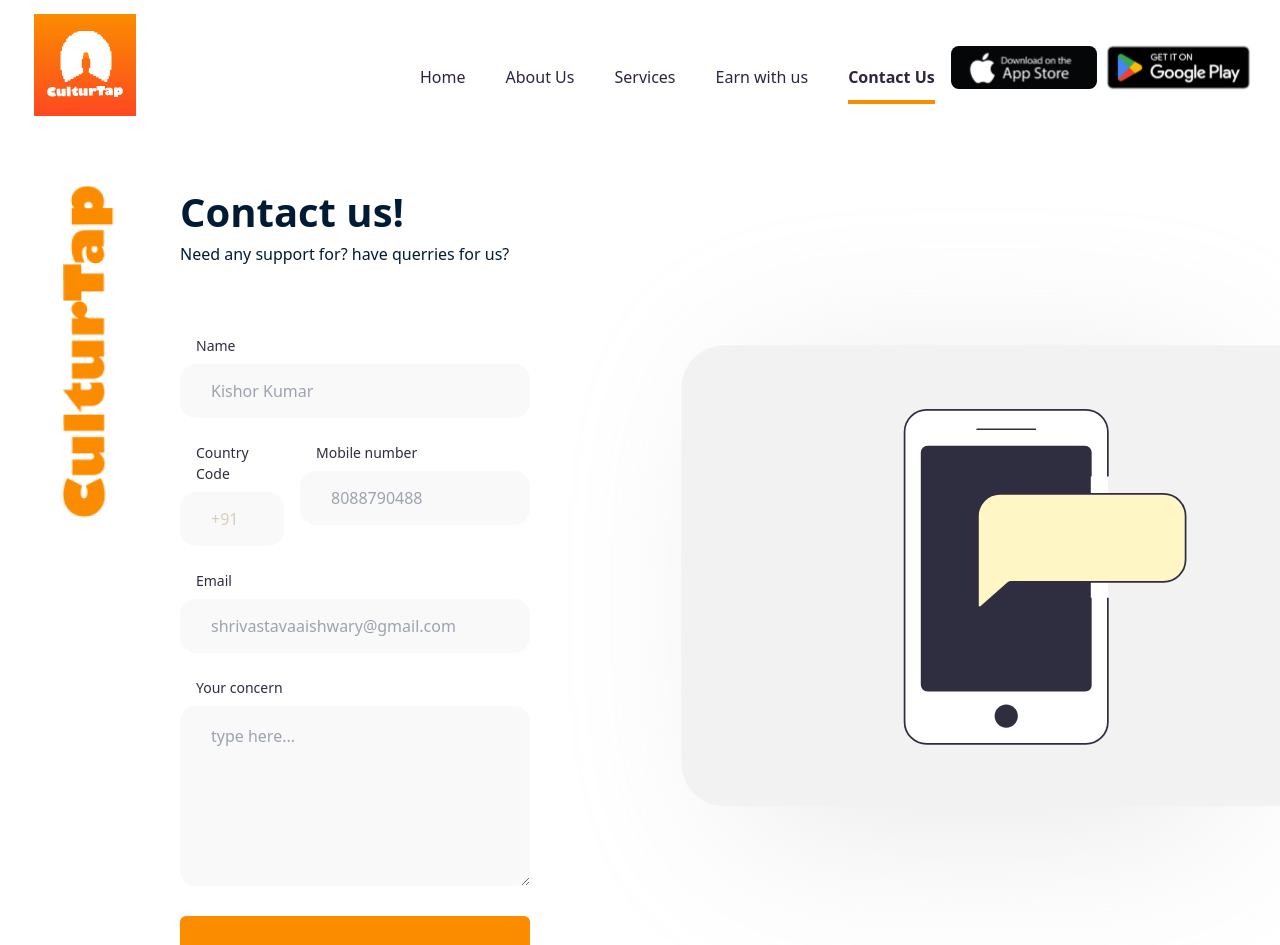
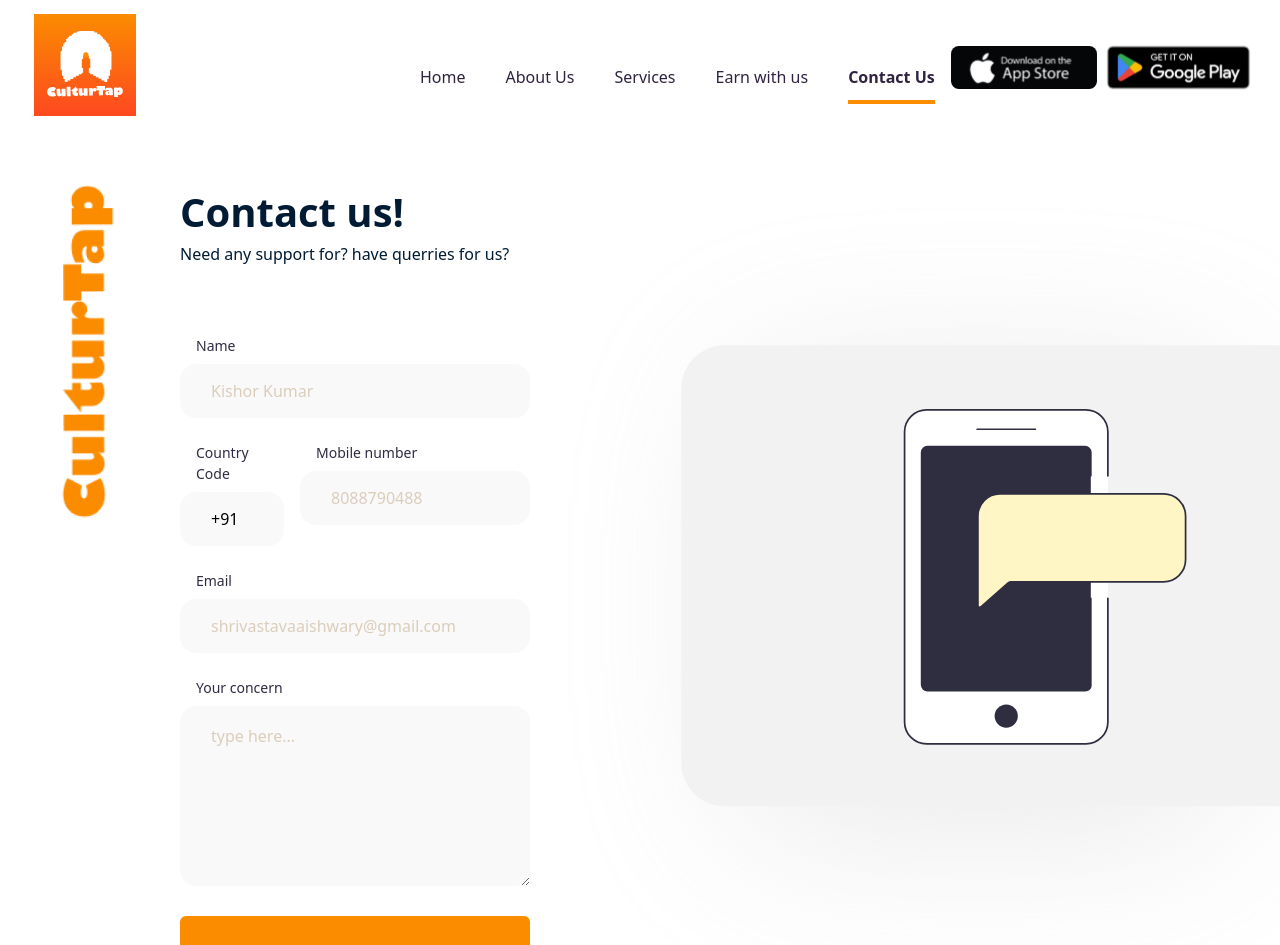
Before and after one commit to kumar-vivek-18/culturTap, a React (Create React App) app in the folder frontend/: page /contact in a window 1280 px wide. Shown: the top 945 px of the page. Built offline with nearby package versions, Linux system fonts and the light colour scheme.

Commit message:
modified

```diff
--- a/frontend/src/components/contacts/ContactElement.js
+++ b/frontend/src/components/contacts/ContactElement.js
@@ -63,7 +63,7 @@ const ContactElement = ({ details }) => {
                             value={data.name}
                             onChange={HandleChange}
                             required
-                            className='w-[350px] h-[54px] rounded-2xl bg-[#f9f9f9] stroke-[#2e2c43] outline-none px-[31px] text-[#dbcdbb]'
+                            className='w-[350px] h-[54px] text-black  rounded-2xl bg-[#f9f9f9] stroke-[#2e2c43] outline-none px-[31px] placeholder-[#dbcdbb]'
                         />
                     </div>
                     <div className='flex gap-[16px]'>
@@ -75,7 +75,7 @@ const ContactElement = ({ details }) => {
                                 value={data.countryCode}
                                 onChange={HandleChange}
                                 required
-                                className='w-[104px] h-[54px] rounded-2xl bg-[#f9f9f9] stroke-[#2e2c43] outline-none px-[31px] text-[#dbcdbb]'
+                                className='w-[104px] h-[54px]  rounded-2xl bg-[#f9f9f9] stroke-[#2e2c43] outline-none px-[31px] text-black placeholder-[#dbcdbb]'
                             />
                         </div>
                         <div>
@@ -86,7 +86,7 @@ const ContactElement = ({ details }) => {
                                 value={data.mobileNo}
                                 onChange={HandleChange}
                                 required
-                                className='w-[230px] h-[54px] rounded-2xl bg-[#f9f9f9] stroke-[#2e2c43] outline-none px-[31px] text-[#dbcdbb]'
+                                className='w-[230px] h-[54px] rounded-2xl bg-[#f9f9f9] stroke-[#2e2c43] outline-none px-[31px] text-black placeholder-[#dbcdbb]'
                             />
                         </div>
                     </div>
@@ -98,7 +98,7 @@ const ContactElement = ({ details }) => {
                             value={data.email}
                             onChange={HandleChange}
                             required
-                            className='w-[350px] h-[54px] rounded-2xl bg-[#f9f9f9] stroke-[#2e2c43] outline-none px-[31px] text-[#dbcdbb]'
+                            className='w-[350px] h-[54px] rounded-2xl bg-[#f9f9f9] stroke-[#2e2c43] outline-none px-[31px] text-black placeholder-[#dbcdbb]'
                         />
                     </div>
                     <div>
@@ -110,7 +110,7 @@ const ContactElement = ({ details }) => {
                             value={data.concern}
                             onChange={HandleChange}
                             required
-                            className='w-[350px] h-[180px] rounded-2xl bg-[#f9f9f9] stroke-[#2e2c43] outline-none px-[31px] py-[18px] text-[#dbcdbb]'
+                            className='w-[350px] h-[180px] rounded-2xl bg-[#f9f9f9] stroke-[#2e2c43] outline-none px-[31px] py-[18px] text-black placeholder-[#dbcdbb]'
                         />
                     </div>
                     <button onClick={HandleSubmit} className='w-[300px] md:w-[350px] h-[74px] bg-[#fb8c00] rounded-md text-white font-bold text-[18px]'>{details.submit}</button>
```
